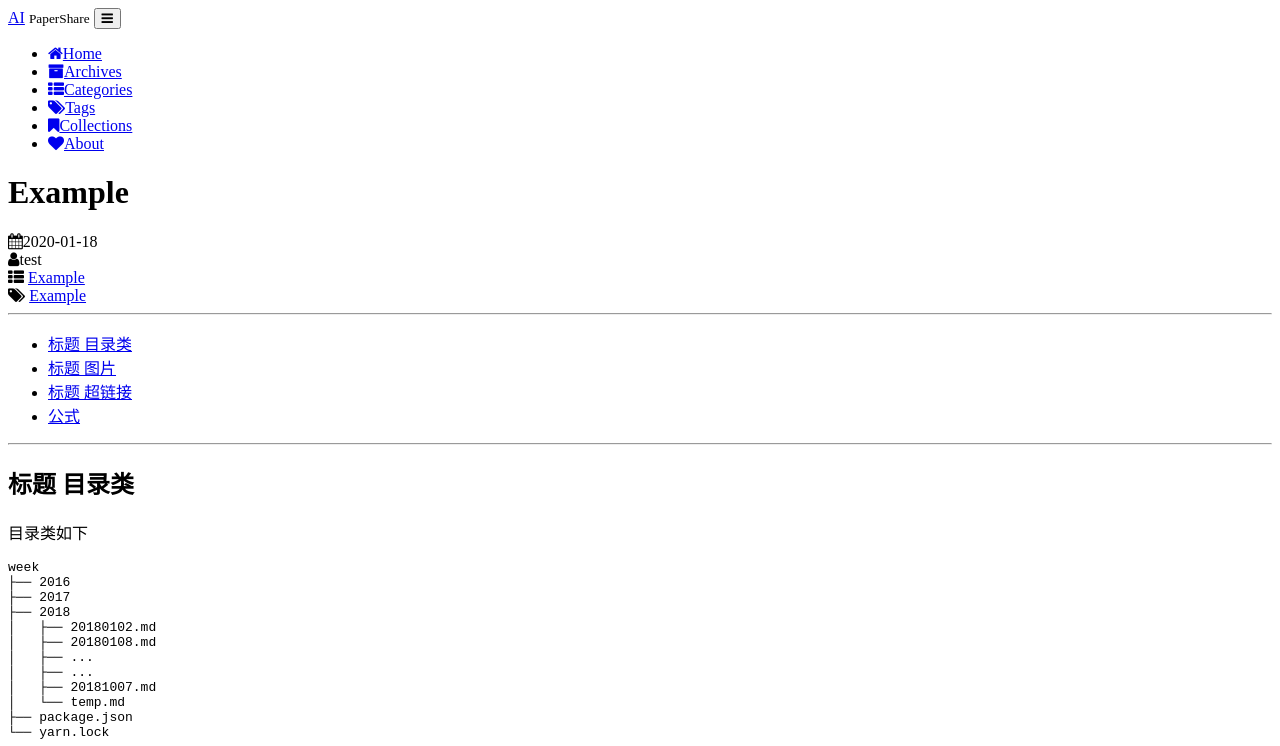
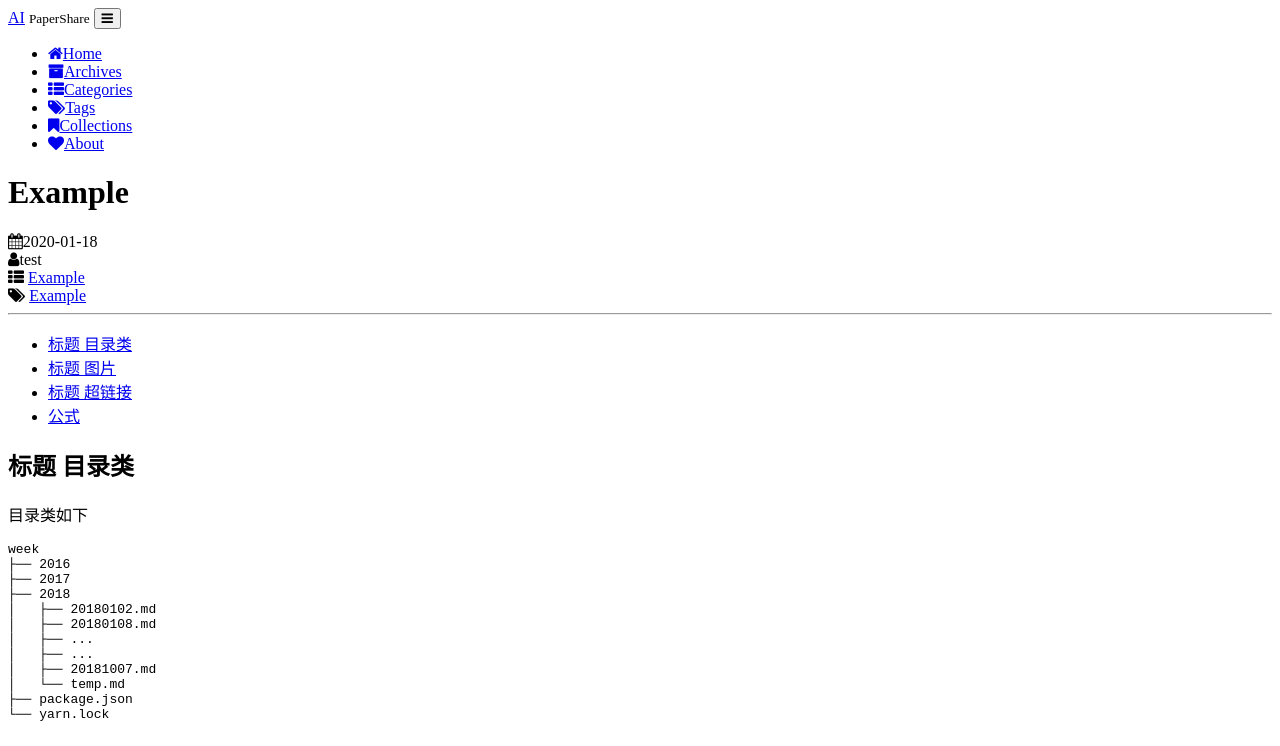
Before and after one commit to tyliu22/tyliu22.github.io, a Jekyll site: the page built from _posts/2020-1-18-Example.md, in a window 1280 px wide. Shown: the top 746 px of the page. Built offline with Jekyll 4.4.1, drawn with Linux system fonts in a browser that asks for light colours; comment, search, counter and statistics services are not loaded; a style sheet for code colours, icons or effects is not loaded.

```diff
--- a/_posts/2020-1-18-Example.md
+++ b/_posts/2020-1-18-Example.md
@@ -8,7 +8,6 @@ author: test
 
 * content
 {:toc}
-_______________________________
 
 ## 标题 目录类
 
```
